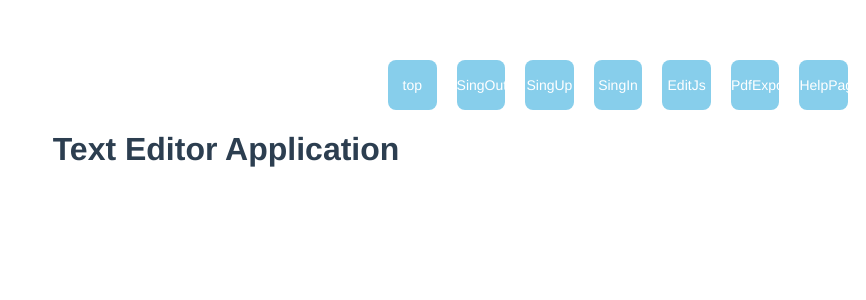
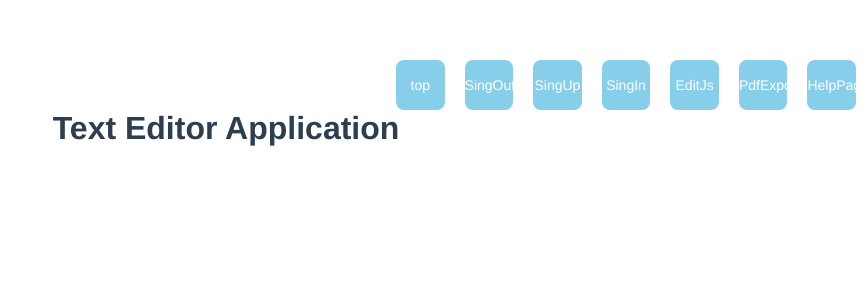
Before and after one commit to mnfm2118/formula-portfolio, a Vue app: page /vue-test/ in a window 1280 px wide. Shown: the top 300 px of the page, without its empty margins (414-1280 px from the left). Built offline with nearby package versions, Linux system fonts and the light colour scheme.

Commit message:
vuetify inst

```diff
--- a/public/index.html
+++ b/public/index.html
@@ -1,11 +1,15 @@
 <!DOCTYPE html>
-<html lang="">
+<html lang="en">
   <head>
     <meta charset="utf-8">
     <meta http-equiv="X-UA-Compatible" content="IE=edge">
     <meta name="viewport" content="width=device-width,initial-scale=1.0">
     <link rel="icon" href="<%= BASE_URL %>favicon.ico">
     <title><%= htmlWebpackPlugin.options.title %></title>
+    <link rel="stylesheet" href="https://fonts.googleapis.com/css?family=Roboto:100,300,400,500,700,900">
+    <link rel="stylesheet" href="https://cdn.jsdelivr.net/npm/@mdi/font@latest/css/materialdesignicons.min.css">
+    <link rel="stylesheet" href="https://fonts.googleapis.com/css?family=Roboto:100,300,400,500,700,900">
+    <link rel="stylesheet" href="https://cdn.jsdelivr.net/npm/@mdi/font@latest/css/materialdesignicons.min.css">
   </head>
   <body>
     <noscript>
--- /dev/null
+++ b/src/plugins/vuetify.js
@@ -0,0 +1,7 @@
+import Vue from 'vue';
+import Vuetify from 'vuetify/lib/framework';
+
+Vue.use(Vuetify);
+
+export default new Vuetify({
+});
--- a/vue.config.js
+++ b/vue.config.js
@@ -1,6 +1,8 @@
 const { defineConfig } = require('@vue/cli-service')
 module.exports = defineConfig({
-  transpileDependencies: true
+  transpileDependencies: [
+    'vuetify'
+  ]
 })
 // module.exports = {
 //   publicPath: './'
```
Also changed, not shown: package.json (+11 -3 lines), src/main.js (+6 -1 lines), 1 other file (tests, documents, lock files or other folders).
